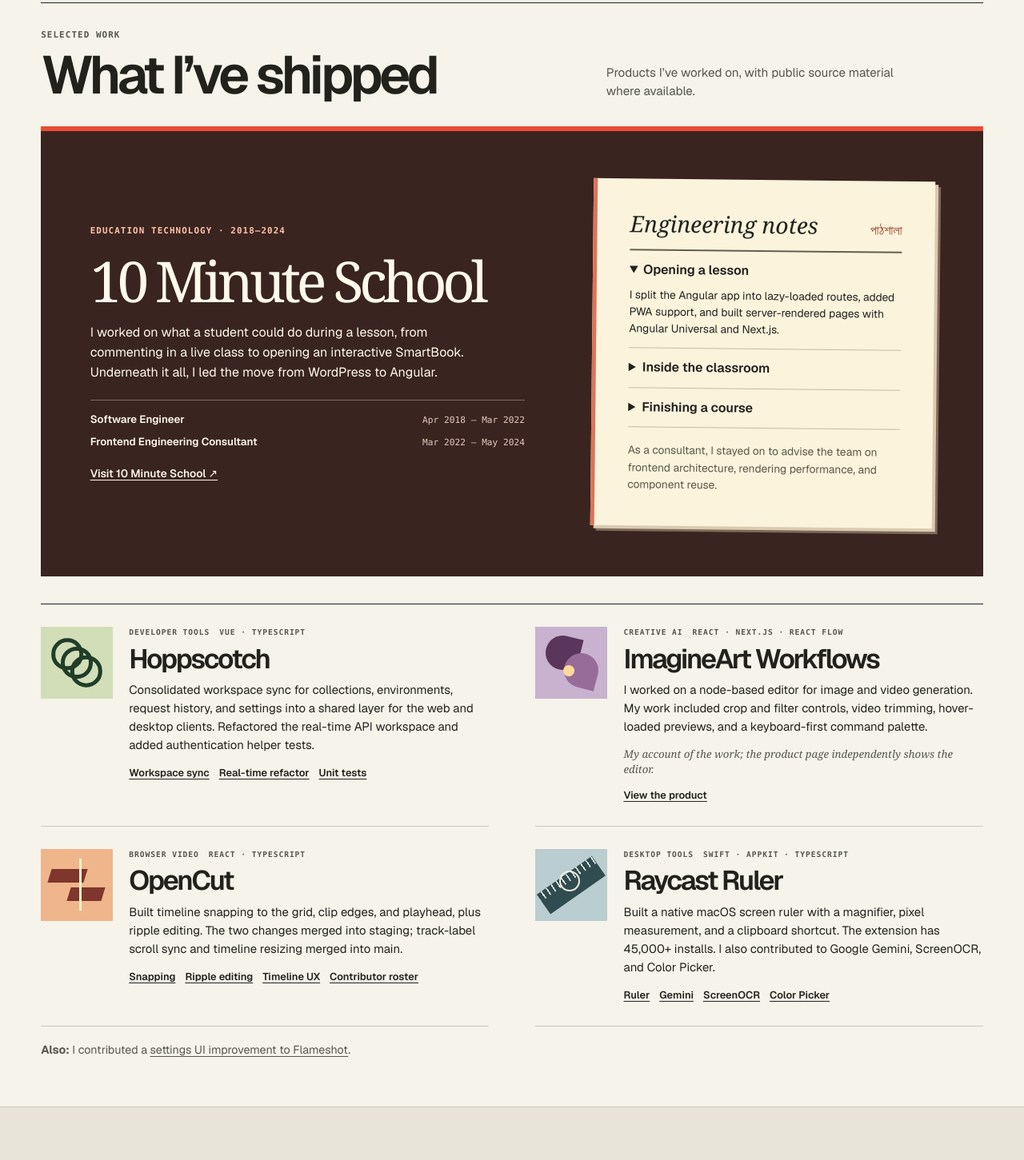
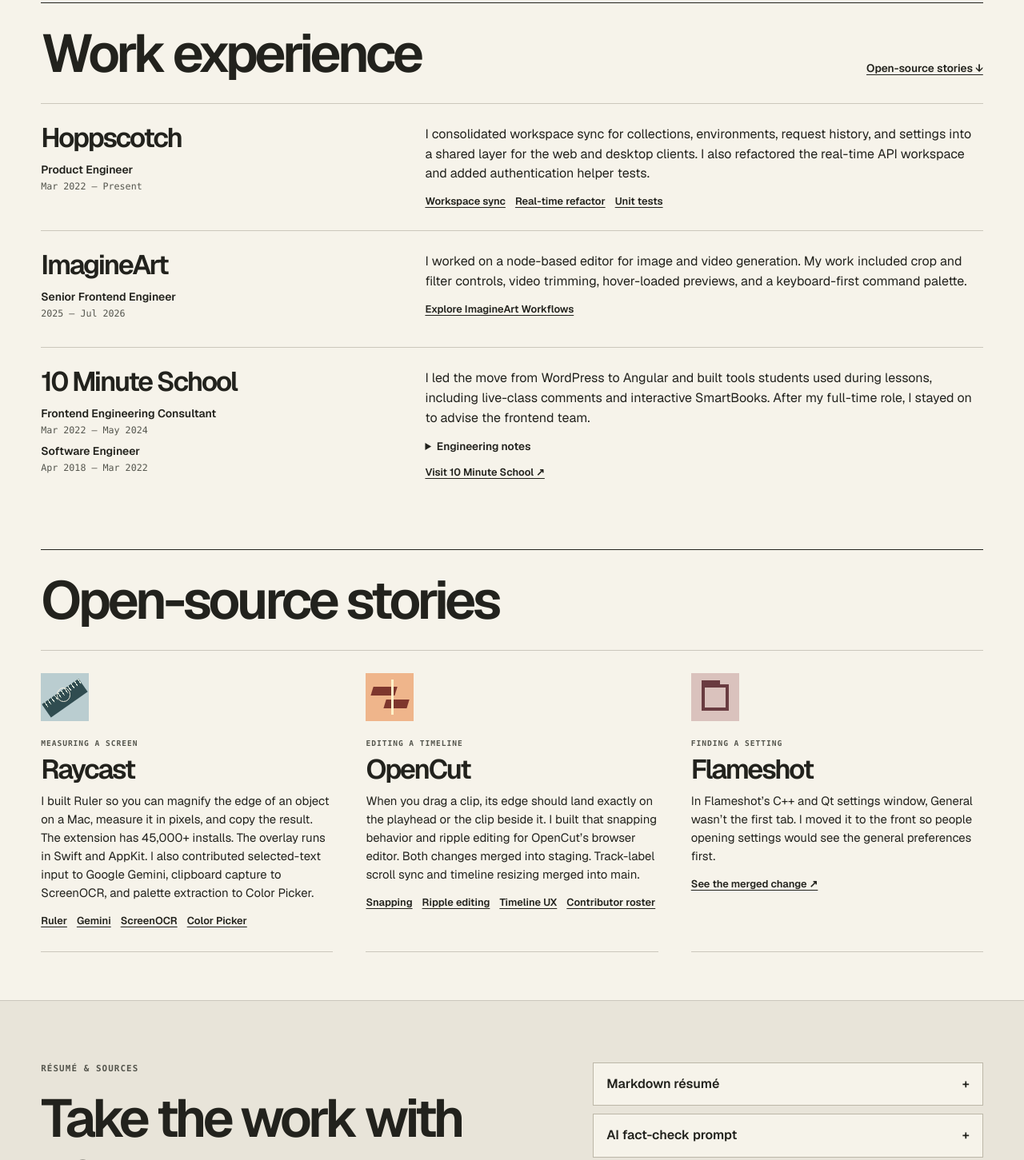
Before and after one commit to anwarulislam/anwarulislam.github.io, a plain HTML site: page index.html in a window 1280 px wide. Shown: the part 656-2107 px from the top of the page at 80% size. Drawn offline with Linux system fonts and the light colour scheme.

Commit message:
feat: separate career history and open-source work

```diff
--- a/finder.js
+++ b/finder.js
@@ -35,23 +35,24 @@
     return value.normalize('NFD').replace(/[\u0300-\u036f]/g, '').toLowerCase();
   }
   for (const [id, title, detail, keywords] of [
-    ['school', '10 Minute School', 'Software Engineer & Frontend Engineering Consultant', 'education Angular WordPress SmartBooks live class certificates PWA SSR Puppeteer'],
     ['hoppscotch', 'Hoppscotch', 'Product Engineer', 'API web desktop Vue TypeScript sync GraphQL WebSocket SSE MQTT'],
     ['imagineart', 'ImagineArt Workflows', 'Senior Frontend Engineer', 'React Next.js React Flow canvas nodes editing keyboard command palette'],
+    ['school', '10 Minute School', 'Software Engineer & Frontend Engineering Consultant', 'education Angular WordPress SmartBooks live class certificates PWA SSR Puppeteer'],
+    ['raycast', 'Raycast', 'Extension creator & contributor', 'macOS Swift AppKit Ruler image Color Picker ScreenOCR Gemini'],
     ['opencut', 'OpenCut', 'Browser video editor', 'React TypeScript timeline snapping ripple editing'],
-    ['raycast', 'Raycast', 'Extension creator & contributor', 'macOS Swift AppKit Ruler image Color Picker ScreenOCR Gemini'],
-    ['flameshot', 'Flameshot', 'Cross-platform screenshot tool', 'C++ Qt settings UI contributor']
+    ['flameshot', 'Flameshot', 'Cross-platform screenshot tool', 'C++ Qt settings UI contributor'],
   ]) {
     const section = document.getElementById(id);
     if (!section) continue;
-    add(title, detail, '#' + id, keywords);
+    const group = section.closest('#open-source') ? 'Open source' : 'Work experience';
+    add(title, group + ' · ' + detail, '#' + id, keywords + ' ' + group.replace(' ', '-'));
   }
   add('Résumé', 'Experience, skills & downloadable PDF', '#resume');
   const markdown = document.querySelector('#resume-text')?.value || '';
   for (const match of markdown.matchAll(/^### \[(Codementor|Banglalink)\]\((https:[^)]+)\) \| ([^|\n]+)/gm)) {
     add(match[1], match[3].trim() + ' · company website', match[2], 'earlier experience');
   }
-  for (const id of ['school', 'hoppscotch', 'imagineart', 'opencut', 'raycast', 'flameshot']) {
+  for (const id of ['hoppscotch', 'imagineart', 'school', 'raycast', 'opencut', 'flameshot']) {
     const project = records.find(entry => entry.href === '#' + id);
     if (!project) continue;
     const links = document.getElementById(id).querySelectorAll('a[href^="https://"]');
--- a/index.html
+++ b/index.html
@@ -30,24 +30,47 @@
   </figcaption>
 </figure>
 </section>
-<section id="work" class="work wrap" aria-labelledby="work-title"><div class="section-head"><p class="eyebrow">Selected work</p><h2 id="work-title">What I’ve shipped</h2><p>Products I’ve worked on, with public source material where available.</p></div>
-<article class="school" id="school">
-  <div class="school-intro"><p class="eyebrow">EDUCATION TECHNOLOGY · 2018–2024</p><h3>10 Minute School</h3>
-  <p>I worked on what a student could do during a lesson, from commenting in a live class to opening an interactive SmartBook. Underneath it all, I led the move from WordPress to Angular.</p>
-  <dl><dt>Software Engineer</dt><dd>Apr 2018 – Mar 2022</dd><dt>Frontend Engineering Consultant</dt><dd>Mar 2022 – May 2024</dd></dl><a href="https://10minuteschool.com/">Visit 10 Minute School ↗</a></div>
-  <div class="notebook"><div class="book-label">Engineering notes <span lang="bn">পাঠশালা</span></div>
-  <details open><summary>Opening a lesson</summary><p>I split the Angular app into lazy-loaded routes, added PWA support, and built server-rendered pages with Angular Universal and Next.js.</p></details>
-  <details><summary>Inside the classroom</summary><p>I built live-class comments so students could respond during class, and worked on interactive SmartBooks.</p></details>
-  <details><summary>Finishing a course</summary><p>I built a Node.js service that used Puppeteer to generate PDF course certificates.</p></details>
-  <p class="afterword">As a consultant, I stayed on to advise the team on frontend architecture, rendering performance, and component reuse.</p></div>
-</article>
-<div class="cards">
-<article class="card" id="hoppscotch"><div class="work-print" aria-hidden="true"><i></i><i></i><i></i></div><div class="card-copy"><div class="card-meta"><span>Developer Tools</span><span>Vue · TypeScript</span></div><h3>Hoppscotch</h3><p>Consolidated workspace sync for collections, environments, request history, and settings into a shared layer for the web and desktop clients. Refactored the real-time API workspace and added authentication helper tests.</p><div class="links"><a href="https://github.com/hoppscotch/hoppscotch/pull/6334">Workspace sync</a><a href="https://github.com/hoppscotch/hoppscotch/pull/2228">Real-time refactor</a><a href="https://github.com/hoppscotch/hoppscotch/pull/5211">Unit tests</a></div></div></article>
-<article class="card" id="imagineart"><div class="work-print" aria-hidden="true"><i></i><i></i><i></i></div><div class="card-copy"><div class="card-meta"><span>Creative Ai</span><span>React · Next.js · React Flow</span></div><h3>ImagineArt Workflows</h3><p>I worked on a node-based editor for image and video generation. My work included crop and filter controls, video trimming, hover-loaded previews, and a keyboard-first command palette.</p><p class="note">My account of the work; the product page independently shows the editor.</p><div class="links"><a href="https://www.imagine.art/workflow">View the product</a></div></div></article>
-<article class="card" id="opencut"><div class="work-print" aria-hidden="true"><i></i><i></i><i></i></div><div class="card-copy"><div class="card-meta"><span>Browser Video</span><span>React · TypeScript</span></div><h3>OpenCut</h3><p>Built timeline snapping to the grid, clip edges, and playhead, plus ripple editing. The two changes merged into staging; track-label scroll sync and timeline resizing merged into main.</p><div class="links"><a href="https://github.com/OpenCut-app/OpenCut/pull/266">Snapping</a><a href="https://github.com/OpenCut-app/OpenCut/pull/279">Ripple editing</a><a href="https://github.com/OpenCut-app/OpenCut/pull/188">Timeline UX</a><a href="https://opencut.app/contributors">Contributor roster</a></div></div></article>
-<article class="card" id="raycast"><div class="work-print" aria-hidden="true"><i></i><i></i></div><div class="card-copy"><div class="card-meta"><span>Desktop Tools</span><span>Swift · AppKit · TypeScript</span></div><h3>Raycast Ruler</h3><p>Built a native macOS screen ruler with a magnifier, pixel measurement, and a clipboard shortcut. The extension has 45,000+ installs. I also contributed to Google Gemini, ScreenOCR, and Color Picker.</p><div class="links"><a href="https://www.raycast.com/anwarulislam/ruler">Ruler</a><a href="https://www.raycast.com/EvanZhouDev/raycast-gemini">Gemini</a><a href="https://www.raycast.com/huzef44/screenocr">ScreenOCR</a><a href="https://www.raycast.com/thomas/color-picker">Color Picker</a></div></div></article>
-</div>
-<div class="extra" id="flameshot"><p><strong>Also:</strong> I contributed a <a href="https://github.com/flameshot-org/flameshot/pull/3655">settings UI improvement to Flameshot</a>.</p></div>
+<section id="work" class="work wrap" aria-labelledby="work-title">
+  <header class="section-head"><h2 id="work-title">Work experience</h2><a href="#open-source">Open-source stories ↓</a></header>
+  <article class="role" id="hoppscotch">
+    <header><h3>Hoppscotch</h3><dl><dt>Product Engineer</dt><dd>Mar 2022 – Present</dd></dl></header>
+    <div class="role-story"><p>I consolidated workspace sync for collections, environments, request history, and settings into a shared layer for the web and desktop clients. I also refactored the real-time API workspace and added authentication helper tests.</p>
+      <div class="links"><a href="https://github.com/hoppscotch/hoppscotch/pull/6334">Workspace sync</a><a href="https://github.com/hoppscotch/hoppscotch/pull/2228">Real-time refactor</a><a href="https://github.com/hoppscotch/hoppscotch/pull/5211">Unit tests</a></div>
+    </div>
+  </article>
+  <article class="role" id="imagineart">
+    <header><h3>ImagineArt</h3><dl><dt>Senior Frontend Engineer</dt><dd>2025 – Jul 2026</dd></dl></header>
+    <div class="role-story"><p>I worked on a node-based editor for image and video generation. My work included crop and filter controls, video trimming, hover-loaded previews, and a keyboard-first command palette.</p>
+      <div class="links"><a href="https://www.imagine.art/workflow">Explore ImagineArt Workflows</a></div>
+    </div>
+  </article>
+  <article class="role" id="school">
+    <header><h3>10 Minute School</h3><dl><dt>Frontend Engineering Consultant</dt><dd>Mar 2022 – May 2024</dd><dt>Software Engineer</dt><dd>Apr 2018 – Mar 2022</dd></dl></header>
+    <div class="role-story"><p>I led the move from WordPress to Angular and built tools students used during lessons, including live-class comments and interactive SmartBooks. After my full-time role, I stayed on to advise the frontend team.</p>
+      <details class="engineering-notes"><summary>Engineering notes</summary><p>I split the Angular app into lazy-loaded routes, added PWA support, and built server-rendered pages with Angular Universal and Next.js. When a student finished a course, a Node.js service I built with Puppeteer generated their PDF certificate.</p><p>As a consultant, I advised the team on frontend architecture, rendering performance, and component reuse.</p></details>
+      <div class="links"><a href="https://10minuteschool.com/">Visit 10 Minute School ↗</a></div>
+    </div>
+  </article>
+</section>
+<section id="open-source" class="work wrap" aria-labelledby="open-source-title">
+  <header class="section-head"><h2 id="open-source-title">Open-source stories</h2></header>
+  <div class="cards">
+  <article class="card" id="raycast"><div class="work-print" aria-hidden="true"><i></i><i></i><i></i></div>
+    <div class="card-copy"><p class="card-meta">Measuring a screen</p><h3>Raycast</h3><p>I built Ruler so you can magnify the edge of an object on a Mac, measure it in pixels, and copy the result. The extension has 45,000+ installs. The overlay runs in Swift and AppKit. I also contributed selected-text input to Google Gemini, clipboard capture to ScreenOCR, and palette extraction to Color Picker.</p>
+      <div class="links"><a href="https://www.raycast.com/anwarulislam/ruler">Ruler</a><a href="https://www.raycast.com/EvanZhouDev/raycast-gemini">Gemini</a><a href="https://www.raycast.com/huzef44/screenocr">ScreenOCR</a><a href="https://www.raycast.com/thomas/color-picker">Color Picker</a></div>
+    </div>
+  </article>
+  <article class="card" id="opencut"><div class="work-print" aria-hidden="true"><i></i><i></i><i></i></div>
+    <div class="card-copy"><p class="card-meta">Editing a timeline</p><h3>OpenCut</h3><p>When you drag a clip, its edge should land exactly on the playhead or the clip beside it. I built that snapping behavior and ripple editing for OpenCut’s browser editor. Both changes merged into staging. Track-label scroll sync and timeline resizing merged into main.</p>
+      <div class="links"><a href="https://github.com/OpenCut-app/OpenCut/pull/266">Snapping</a><a href="https://github.com/OpenCut-app/OpenCut/pull/279">Ripple editing</a><a href="https://github.com/OpenCut-app/OpenCut/pull/188">Timeline UX</a><a href="https://opencut.app/contributors">Contributor roster</a></div>
+    </div>
+  </article>
+  <article class="card" id="flameshot"><div class="work-print" aria-hidden="true"><i></i><i></i></div>
+    <div class="card-copy"><p class="card-meta">Finding a setting</p><h3>Flameshot</h3><p>In Flameshot’s C++ and Qt settings window, General wasn’t the first tab. I moved it to the front so people opening settings would see the general preferences first.</p>
+      <div class="links"><a href="https://github.com/flameshot-org/flameshot/pull/3655">See the merged change ↗</a></div>
+    </div>
+  </article>
+  </div>
 </section>
 <section id="resume" class="resume" aria-labelledby="resume-title"><div class="wrap resume-inner"><div><p class="eyebrow">Résumé &amp; sources</p><h2 id="resume-title">Take the work with you.</h2><p>Download a résumé, copy a plain-text version, or use the source-checking prompt to review the public evidence.</p><a class="button primary" href="./assets/anwarul-islam-resume.pdf" download>Download résumé PDF</a></div>
 <div class="toolbox">
--- a/portfolio.css
+++ b/portfolio.css
@@ -47,44 +47,29 @@ h1 em { display: inline-block; color: var(--red); font: italic normal 1.08em/.91
 .button.primary { background: var(--ink); color: #fff9eb; border-color: var(--ink); }
 .button.primary:hover { background: #4b3c32; }
 .work { padding-bottom: 60px; }
-.section-head { border-top: 1px solid var(--ink); padding-block: 32px; display: grid; grid-template-columns: 1.3fr 1fr; column-gap: 8%; align-items: end; }
-.section-head .eyebrow { grid-column: 1 / -1; margin-bottom: 10px; }
+.section-head { border-top: 1px solid var(--ink); padding: 30px 0; display: flex; justify-content: space-between; align-items: baseline; gap: 14px; flex-wrap: wrap; }
 .section-head h2,.resume h2 { font-size: clamp(2.75rem,5.2vw,5rem); }
-.section-head>p:last-child { max-width: 37ch; color: var(--muted); font-size: .95rem; }
-.school { display: grid; grid-template-columns: 1.12fr .88fr; align-items: center; gap: 8%; padding: clamp(27px,4.8vw,70px); background: #392420; color: #fff9ea; border-top: 6px solid var(--accent); }
-.school .eyebrow { color: #ffc3a9; }
-.school h3 { font: normal clamp(3.1rem,5.5vw,5.4rem)/.94 Georgia,serif; letter-spacing: -.075em; margin: 0 0 20px; }
-.school-intro>p { max-width: 48ch; }
-.school dl { display: grid; grid-template-columns: 1fr auto; gap: .45em 1em; align-items: baseline; border-top: 1px solid #806760; padding-top: 14px; margin: 22px 0 16px; }
-.school dt { font-size: .83rem; font-weight: 600; }
-.school dd { margin: 0; color: #e5c9bd; font: .7rem/1.4 var(--mono); }
-.school a { font-weight: 570; font-size: .86rem; }
-.school a:hover { color: #ffbd9e; }
-.notebook { padding: clamp(20px,3.2vw,46px); color: var(--ink); background: #fbf3dc; border-left: 5px solid #db745a; box-shadow: 4px 4px #d9cab0, 7px 7px #80695a; transform: rotate(.6deg); }
-.book-label { display: flex; justify-content: space-between; align-items: baseline; gap: 10px; font: italic clamp(1.3rem,2.2vw,2rem)/1.1 Georgia,serif; padding-bottom: 16px; border-bottom: 2px solid #635f50; }
-.book-label span { font: 1rem system-ui; color: #98442f; }
-.notebook details { border-bottom: 1px solid #c5bca5; padding: 12px 0; }
-.notebook summary,.tool summary { cursor: pointer; font-weight: 620; }
-.notebook p { margin-top: 8px; font-size: .86rem; }
-.notebook .afterword { color: #5e5548; margin-top: 18px; }
-.cards { margin-top: 34px; border-top: 1px solid var(--ink); display: grid; grid-template-columns: 1fr 1fr; column-gap: 5%; }
-.card { display: grid; align-content: start; grid-template-columns: clamp(65px,7vw,100px) 1fr; gap: clamp(12px,1.6vw,24px); border-bottom: 1px solid var(--line); padding: 28px 0; }
+.section-head a,.engineering-notes summary { font-size: .85rem; font-weight: 600; }
+.role { display: grid; grid-template-columns: minmax(210px, .74fr) 1.26fr; gap: 6%; border-top: 1px solid var(--line); padding: 26px 0; }
+.role h3 { font-size: clamp(1.75rem,2.65vw,2.8rem); }
+.role dl { margin: 13px 0 0; }
+.role dt { font-weight: 600; font-size: .87rem; }
+.role dd { margin: 1px 0 8px; font: .73rem/1.4 var(--mono); color: var(--muted); }
+.role-story { max-width: 65ch; }
+.role-story p { margin-bottom: 12px; }
+.engineering-notes { margin-bottom: 12px; }
+.engineering-notes summary,.tool summary { cursor: pointer; font-weight: 600; }
+.engineering-notes p { margin-top: 8px; font-size: .91rem; }
+.cards { border-top: 1px solid var(--line); display: grid; gap: 3.5%; grid-template-columns: repeat(3,minmax(0,1fr)); }
+.card { display: grid; align-content: start; grid-template-columns: 1fr; gap: clamp(12px,1.6vw,24px); border-bottom: 1px solid var(--line); padding: 28px 0; }
 .card-copy { min-width: 0; }
 .card-meta { display: flex; gap: 4px 12px; flex-wrap: wrap; margin-bottom: 10px; font-size: .6rem; color: var(--muted); }
 .card h3 { font-size: clamp(1.75rem,2.65vw,2.8rem); margin-bottom: 10px; }
-.card p { font-size: .93rem; margin-bottom: 14px; }
+.card-copy > p:not(.card-meta) { font-size: .93rem; margin-bottom: 14px; }
 .card .note { font: italic .83rem/1.4 Georgia,serif; color: var(--muted); }
 .links { display: flex; flex-wrap: wrap; gap: 5px 12px; font-size: .8rem; font-weight: 600; }
-.work-print { align-self: start; aspect-ratio: 1; position: relative; overflow: hidden; container-type: inline-size; }
+.work-print { width: 60px; align-self: start; aspect-ratio: 1; position: relative; overflow: hidden; container-type: inline-size; }
 .work-print i { position: absolute; display: block; transition: transform .45s cubic-bezier(.2,.75,.2,1); }
-#hoppscotch .work-print { background:#d2deb7; color:#203d28; }
-#hoppscotch i { width:44%; height:44%; border: .11em solid currentColor; border-width:6cqw; border-radius:50%; margin:28%; }
-#hoppscotch i:first-child { transform: translate(-30%, -27%); }
-#hoppscotch i:last-child { transform: translate(30%, 27%); }
-#imagineart .work-print { background:#c8b2cf; }
-#imagineart i { width:48%; height:48%; border-radius:50% 0 50% 50%; background:#5a365c; top:12%; left:14%; transform:rotate(14deg); }
-#imagineart i:nth-child(2) { left:40%; top:37%; transform:rotate(105deg); background:#986c99; }
-#imagineart i:last-child { width:16%; height:16%; top:53%; left:39%; border-radius:50%; background:#ffda9a; }
 #opencut .work-print { background: #efb58b; }
 #opencut i { top:28%; left:12%; height:19%; width:50%; background:#7e362d; transform:skew(-17deg); }
 #opencut i:nth-child(2) { top:54%; left:39%; width:48%; }
@@ -93,12 +78,12 @@ h1 em { display: inline-block; color: var(--red); font: italic normal 1.08em/.91
 #raycast i:first-child { height:34%; width:94%; top:34%; left:3%; background:repeating-linear-gradient(90deg,transparent 0 7%,#e3eddf 7% 9%) left top / 100% 35% no-repeat,#304c50; transform:rotate(-35deg); }
 #raycast i:last-child { width:29%; height:29%; left:33%; top:30%; border:3cqw solid #f2eee0; border-radius:50%; }
 @media (hover:hover) and (prefers-reduced-motion:no-preference) {
-  #hoppscotch:hover i:first-child { transform: translate(-48%,-34%); }
-  #imagineart:hover i:first-child { transform: rotate(74deg); }
   #opencut:hover i:nth-child(2) { transform: translateX(-20%) skew(-17deg); }
   #raycast:hover i:last-child { transform: translate(50%,-32%); }
 }
-.extra { margin-top: 18px; color: var(--muted); font-size: .89rem; }
+#flameshot .work-print { background: #dac2bd; }
+#flameshot i:first-child { inset: 22%; border: 4px solid #693b40; }
+#flameshot i:last-child { width: 38%; height: 12%; top: 15%; left: 22%; background: #693b40; }
 .resume { background: #e8e4d9; border-block: 1px solid var(--line); padding: clamp(40px,6vw,90px) 0; }
 .resume-inner { display:grid; grid-template-columns:1.1fr .9fr; gap:8%; align-items:start; }
 .resume-inner>div:first-child>p:not(.eyebrow) { color: var(--muted); max-width: 44ch; margin: 18px 0; }
@@ -114,9 +99,6 @@ h1 em { display: inline-block; color: var(--red); font: italic normal 1.08em/.91
 .site-footer { justify-content:space-between; padding-block:22px; font-size:.84rem; gap:20px; }
 @media(max-width:850px) {
   .hero { gap:3%; }
-  .school { gap:5%; }
-  .school dl { grid-template-columns:1fr; gap:2px; }
-  .school dd+dt { margin-top:6px; }
   .cards { column-gap:25px; }
   .card { grid-template-columns:1fr; }
   .work-print { width:65px; }
@@ -127,10 +109,10 @@ h1 em { display: inline-block; color: var(--red); font: italic normal 1.08em/.91
   .hero .eyebrow { margin-bottom:14px; }
   h1 { font-size:clamp(3.45rem,10vw,5rem); }
   .lede { max-width:46ch; margin:14px 0 18px; }
-  .school,.section-head,.resume-inner { grid-template-columns:1fr; gap:22px; }
+  .role,.resume-inner { grid-template-columns:1fr; gap:22px; }
   .section-head { gap:10px; padding-block:22px; }
-  .section-head .eyebrow { margin:0; }
-  .cards { grid-template-columns:1fr; margin-top:24px; }
+  .role { gap: 8px; }
+  .cards { grid-template-columns:1fr; gap:0; }
   .card { grid-template-columns:65px 1fr; }
   .site-header nav { gap:12px; font-size:.78rem; }
   .brand { font-size:.94rem; gap:7px; }
```
